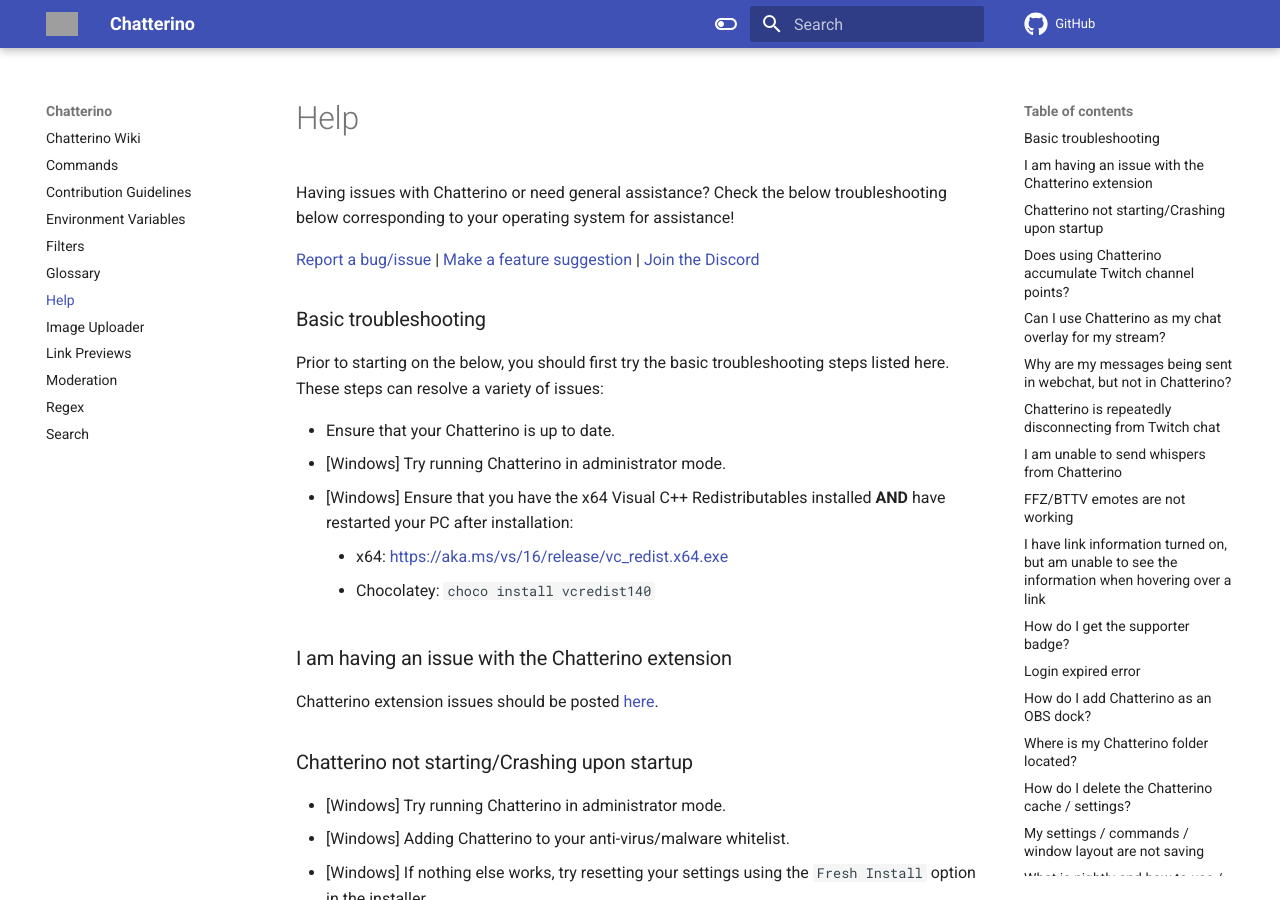
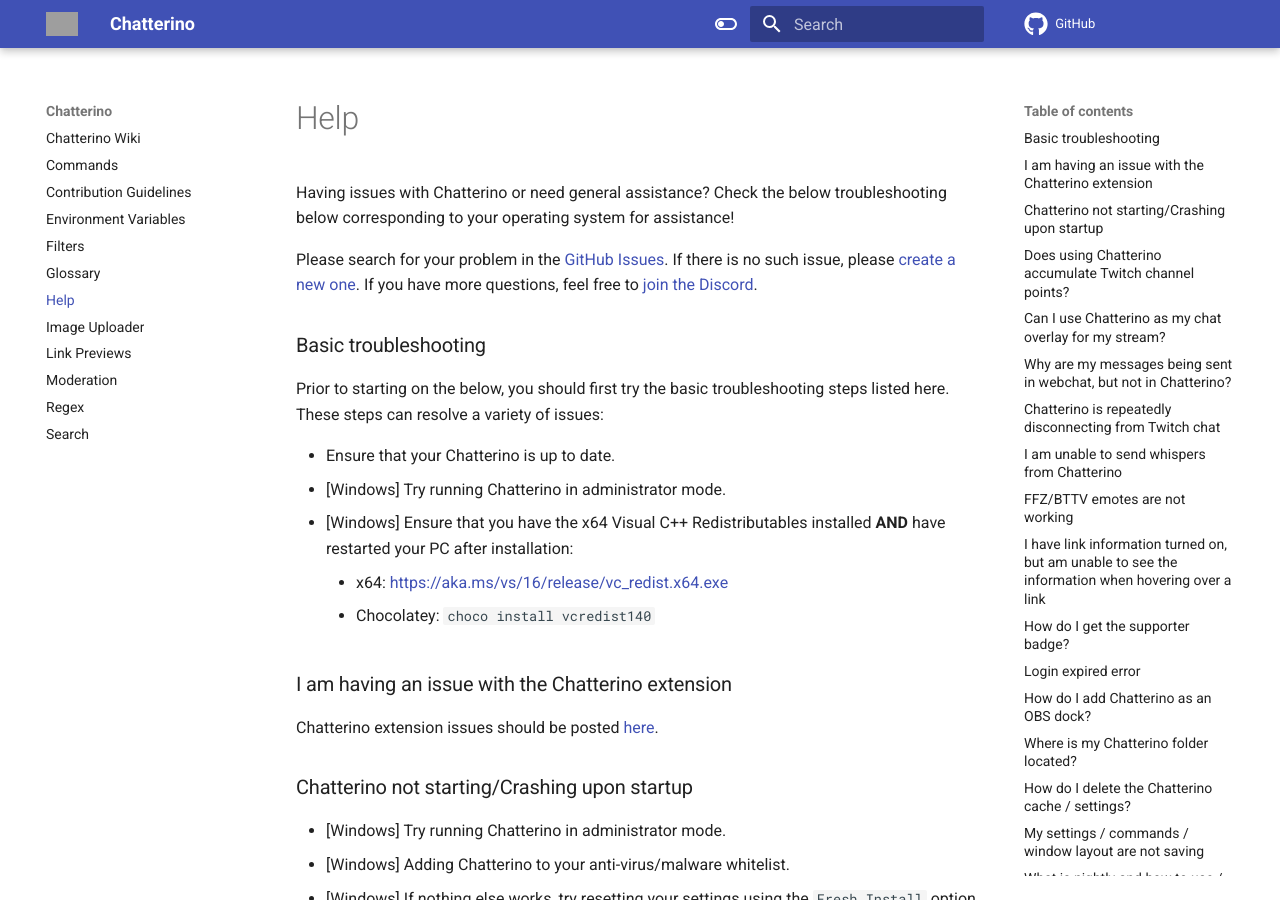
Before and after one commit to Chatterino/wiki, an MkDocs documentation site: the page built from docs/Help.md, in a window 1280 px wide and 900 px high. Built offline with MkDocs 1.6.1 and Material for MkDocs 9.7.7, drawn with Linux system fonts in a browser that asks for light colours; comment, search, counter and statistics services are not loaded; grey boxes are pictures that could not be loaded.

Commit message:
Update issue links to be more inline with current issue templates (#99)
Co-authored-by: Paweł <zneix@zneix.eu>

```diff
--- a/docs/Help.md
+++ b/docs/Help.md
@@ -1,6 +1,12 @@
 Having issues with Chatterino or need general assistance? Check the below troubleshooting below corresponding to your operating system for assistance!
 
-[Report a bug/issue](https://github.com/Chatterino/chatterino2/issues/new?assignees=&labels=bug%2C+needs+triage&template=bug_report.md&title=) | [Make a feature suggestion](https://github.com/Chatterino/chatterino2/issues/new?assignees=&labels=enhancement%2C+needs+triage&template=feature-suggestion.md&title=) | [Join the Discord](https://discord.gg/qq7DDxjste)
+Please search for your problem in the [GitHub Issues][githubissues].  If there
+is no such issue, please [create a new one][newissue]. If you have more
+questions, feel free to [join the Discord](https://discord.gg/qq7DDxjste).
+
+[githubissues]: https://github.com/Chatterino/chatterino2/issues?q=is%3Aissue+sort%3Aupdated-desc
+[newissue]: https://github.com/Chatterino/chatterino2/issues/new/choose
+
 
 ### Basic troubleshooting
 Prior to starting on the below, you should first try the basic troubleshooting steps listed here. These steps can resolve a variety of issues:
```
